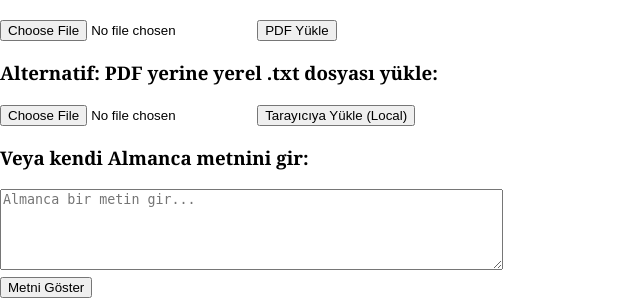
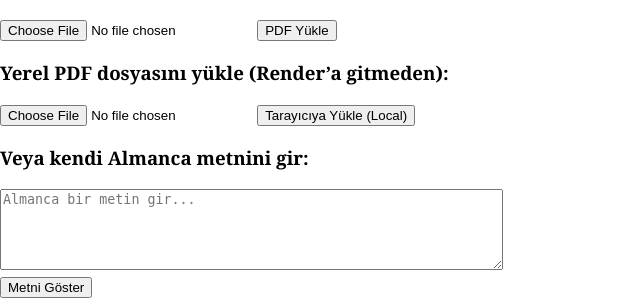
Before and after one commit to erenkoksoya/almepp, a Flask app: page / in a window 1280 px wide. Shown: the part 97-399 px from the top of the page, without its empty margins (0-640 px from the left). Run offline with Flask 3, Linux system fonts and the light colour scheme; parts of the project's set-up code (start-up, migrations or seed data) failed here and were passed over; some libraries are stand-ins or nearby versions.

Commit message:
Update index.html

```diff
--- a/templates/index.html
+++ b/templates/index.html
@@ -26,10 +26,11 @@
 
         <!-- Tarayıcıda sakla özelliği -->
 <section class="text-entry">
-    <h3>Alternatif: PDF yerine yerel .txt dosyası yükle:</h3>
-    <input type="file" id="fileInput" accept=".txt">
+    <h3>Yerel PDF dosyasını yükle (Render’a gitmeden):</h3>
+    <input type="file" id="fileInput" accept=".pdf">
     <button type="button" onclick="handleFileLocal()">Tarayıcıya Yükle (Local)</button>
 </section>
+
 
 
 <!-- Manuel Metin Giriş Alanı -->
```
